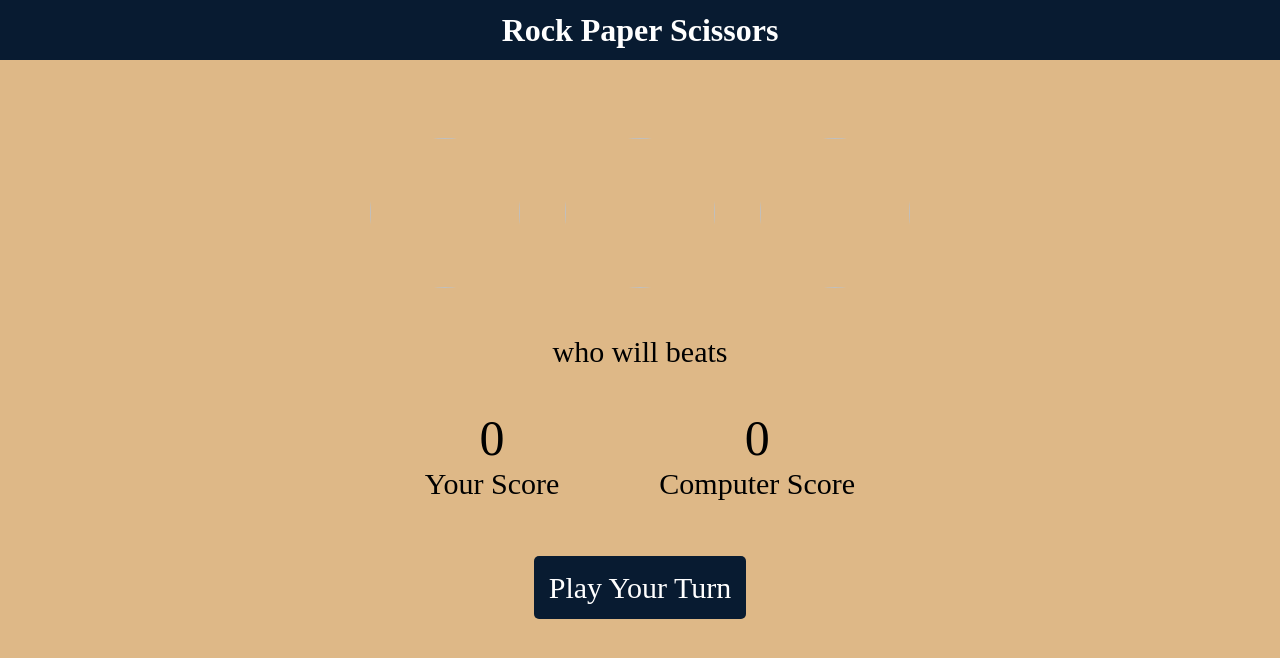
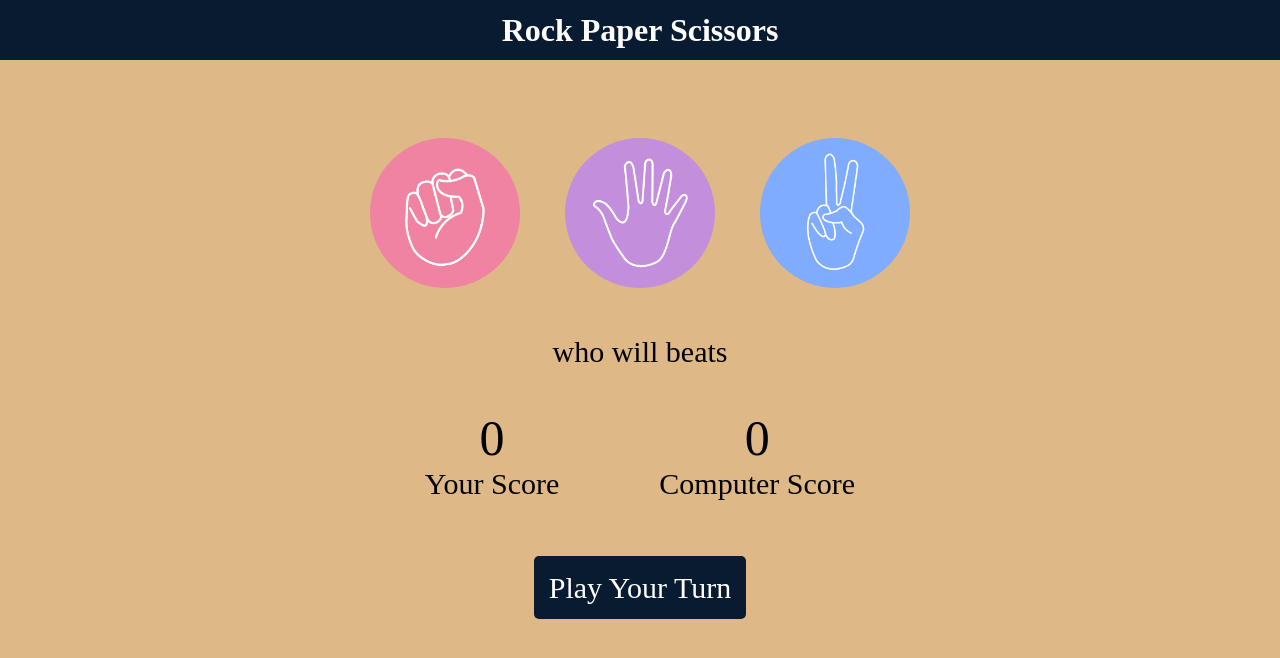
Before and after one commit to Rehmatullakhan/Rock-Paper-Scissor-Game, a plain HTML site: page index.html in a window 1280 px wide. Drawn offline with Linux system fonts and the light colour scheme.

Commit message:
Add files via upload

```diff
--- a/index.html
+++ b/index.html
@@ -10,13 +10,13 @@
    <h1 class="h1">Rock Paper Scissors</h1>
    <div class="choices">
        <div class="choice" id="rock">
-        <img src="images/rock.png">
+        <img src="rock.png">
        </div>
        <div class="choice" id="paper">
-        <img src="images/paper.png">
+        <img src="paper.png">
        </div>
        <div class="choice" id="scissor">
-        <img src="images/scissors.png">
+        <img src="scissors.png">
        </div>
    </div>
 
```
Also changed, not shown: paper.png (added), rock.png (added), scissors.png (added).
